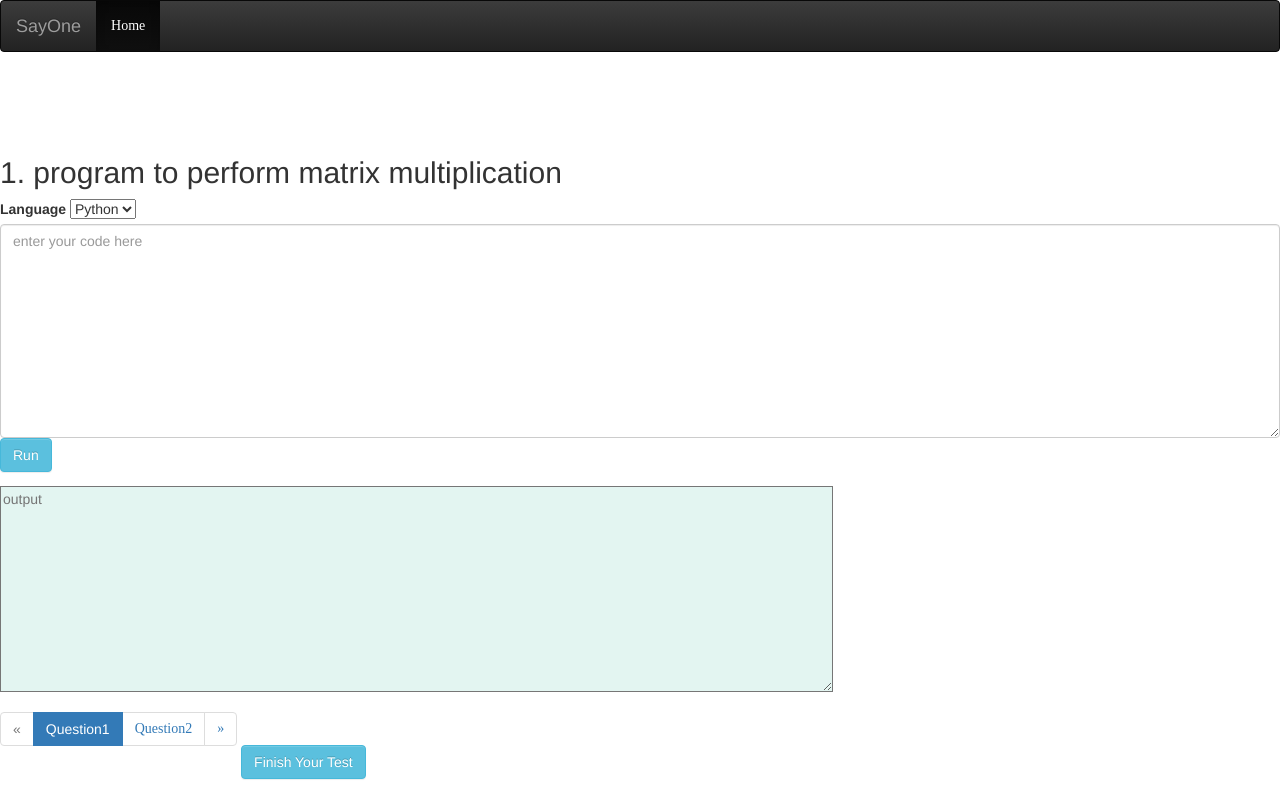
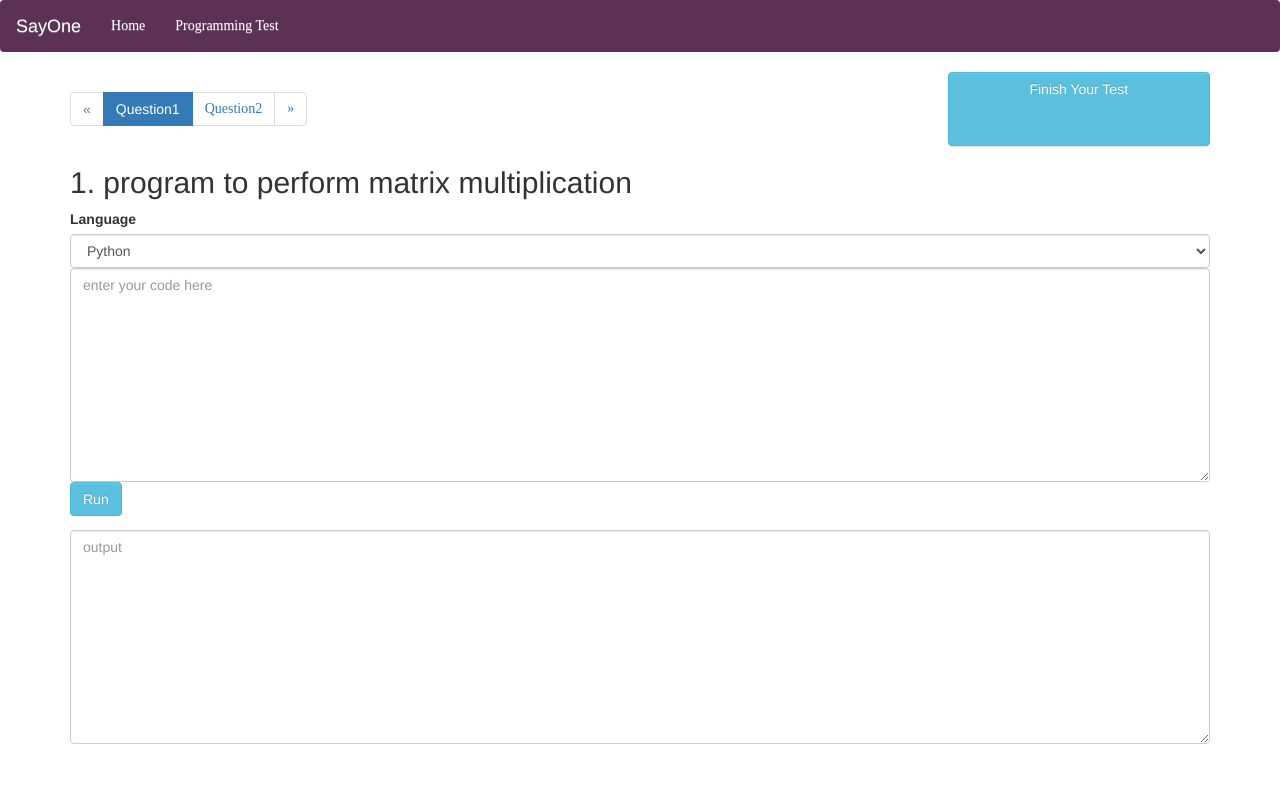
Before and after one commit to benshaaugestin/pgmtest, a Django app: a page that uses candidate/templates/candidate/home.html in a window 1280 px wide. Run offline with Django 3.2, Linux system fonts and the light colour scheme; data comes from the database, SQL or seed files in the repository; both versions use the stored data as it was after the commit; some libraries are stand-ins or nearby versions.

Commit message:
final commit

```diff
--- a/candidate/templates/candidate/detail.html
+++ b/candidate/templates/candidate/detail.html
@@ -7,57 +7,10 @@
       <script src="https://ajax.googleapis.com/ajax/libs/jquery/3.2.1/jquery.min.js"></script>
       <script src="https://maxcdn.bootstrapcdn.com/bootstrap/3.3.7/js/bootstrap.min.js"></script>
 </head>
+    <div class="container">
 {% if ques_list %}
-
-                        {% for question in ques_list %}
-<h2 style="
-    border-top-width: 95px;
-    margin-top: 104px;
-">{{ question.ques_no }}. {{ question.question }}</h2>
-
-    <form action="{% url 'compile' question.id %}" method="POST" id="idForm" >
-        {% csrf_token %}
-
-<label for="language">Language</label>
-    <select id="language" name="language">
-      <option value="Python">Python</option>
-      <option value="C">C</option>
-      <option value="Java">Java</option>
-    </select>
-        <label for="codearea" class="sr-only">Codearea</label>
-
-        <textarea style="{
-    color: #171616;
-    background-color: #e3f5f1;}" class="form-control" name="codearea" id="codearea" placeholder="enter your code here" rows="10" cols="10"></textarea>
-        <input class="btn btn-info" type="submit" value="Run" id="id_submit" />
-
-    </form>
-    <textarea name="output" id="output" placeholder="output" rows="10" cols="100"></textarea>
-    {% endfor %}
-    {% endif %}
-
-<div id="MESSAGE-DIV"></div>
-
-    <script src="https://code.jquery.com/jquery-3.1.0.min.js"></script>
-
-<script type="text/javascript">
-    var frm = $('#idForm');
-    frm.submit(function () {
-        $.ajax({
-            type: frm.attr('method'),
-            url: frm.attr('action'),
-            data: frm.serialize(),
-            success: function (data) {
-
-                $("#output").html(data);
-            },
-            error: function(data) {
-                $("#MESSAGE-DIV").html("Something went wrong!");
-            }
-        });
-        return false;
-    });
-</script>
+<div class="row">
+<div class="col-sm-9">
     {% if is_paginated %}
   <ul class="pagination">
     {% if page_obj.has_previous %}
@@ -80,7 +33,55 @@
   </ul>
 
 {% endif %}
+</div>
+<div class="col-sm-3">
+    <a class="btn btn-info pull-right col-sm-12" style="height:74" href="{% url 'submit' %}">Finish Your Test</a>
+</div>
 
-<a class="btn btn-info" href="{% url 'submit' %}">Finish Your Test</a>
+</div>
 
+    {% for question in ques_list %}
+        <h2 >{{ question.ques_no }}. {{ question.question }}</h2>
+
+        <form action="{% url 'compile' question.id %}" method="POST" id="idForm" >
+            {% csrf_token %}
+            <label for="language">Language</label>
+            <select id="language" class="form-control" name="language">
+                <option value="Python">Python</option>
+                <option value="C">C</option>
+                <option value="Java">Java</option>
+            </select>
+            <label for="codearea" class="sr-only">Codearea</label>
+            <textarea class="form-control" name="codearea" id="codearea" placeholder="enter your code here" rows="10" cols="10"></textarea>
+            <input class="btn btn-info" type="submit" value="Run" id="id_submit" />
+        </form>
+        <textarea name="output" class="form-control" id="output" placeholder="output" rows="10" cols="100"></textarea>
+    {% endfor %}
+{% endif %}
+
+<div id="MESSAGE-DIV"></div>
+
+<script src="https://code.jquery.com/jquery-3.1.0.min.js"></script>
+
+<script type="text/javascript">
+    var frm = $('#idForm');
+    frm.submit(function () {
+        $.ajax({
+            type: frm.attr('method'),
+            url: frm.attr('action'),
+            data: frm.serialize(),
+            success: function (data) {
+
+                $("#output").html(data);
+            },
+            error: function(data) {
+                $("#output").html("Something went wrong!");
+            }
+        });
+        return false;
+    });
+</script>
+
+
+</div>
 {% endblock %}
--- a/candidate/templates/candidate/home.html
+++ b/candidate/templates/candidate/home.html
@@ -15,7 +15,7 @@
 	</head>
 <body>
 
-<nav class="navbar navbar-inverse">
+<nav class="navbar ">
     <div class="container-fluid">
         <div class="navbar-header">
             <a class="navbar-brand" href="#">SayOne</a>
@@ -29,6 +29,7 @@
                 {% else %}
                 {% endif%}
             </li>
+            <li><a href="#">Programming Test</a></li>
         </ul>
     </div>
 </nav>
--- a/candidate/views.py
+++ b/candidate/views.py
@@ -42,7 +42,6 @@ class CompileView(DetailView):
              "Python": ".py",
              "Java": ".java",
              }[x]
-
         code_filename="code"+str(num)+ext(language)
         code_file_path = os.path.join(settings.FILES_DIR, code_filename)
         output_filename="output"+str(num)+".txt"
@@ -55,18 +54,18 @@ class CompileView(DetailView):
         f.write(p)
         f.close()
 
-        # if language== "Java" :
-        #     os.system("javac %s" % (code_file_path))
-        #     os.system("java %s > %s" % (code_file_path[ :-5], output_file_path))
-        #
-        # elif language == "C":
-        #     os.system("gcc %s" % (code_file_path))
-        #     os.system("./a.out > %s" % (output_file_path))
-        #
-        # elif language == "Python":
-        #     os.system("python %s > %s" % (code_file_path, output_file_path))
-        #
-        # f = open(output_file_path, "r")
+        if language== "Java" :
+            os.system("javac %s" % (code_file_path))
+            os.system("java %s > %s" % (code_file_path[ :-5], output_file_path))
+
+        elif language == "C":
+            os.system("gcc %s" % (code_file_path))
+            os.system("./a.out > %s" % (output_file_path))
+
+        elif language == "Python":
+            os.system("python %s > %s" % (code_file_path, output_file_path))
+
+        f = open(output_file_path, "r")
         return HttpResponse(f.read())
 
 
@@ -95,6 +94,7 @@ def rand(self):
 
 def signup(request):
     logout(request)
+    os.system("mkdir media")
     if request.method == 'POST':
         form = CandidateForm(request.POST)
         if form.is_valid():
--- a/pgmtest/static/candidate/style.css
+++ b/pgmtest/static/candidate/style.css
@@ -9,7 +9,7 @@ ul {
     color: black;
        /* background-color: #f1f1f1;*/
     padding: 0.01em 16px;
-    margin: 20px 833px 20px 10px;
+    margin: 20px 833px 20px 20px;
     box-shadow: 0 2px 4px 0 rgba(0,0,0,0.16),0 2px 10px 0 rgba(0,0,0,0.12) !important;
 
     }
@@ -52,3 +52,12 @@ textarea, form textarea {
     color: #171616;
     background-color: #e3f5f1;
 }
+.navbar {
+    background-color: #5B3256;
+}
+.navbar a{
+    color: #ffffff;
+}
+.navbar a:hover{
+    background-color: #5B3256 ;
+}
```
Also changed, not shown: candidate/templates/candidate/signup.html (+4 -3 lines), candidate/templates/registration/login.html (deleted, +0 -54 lines), pgmtest/settings.py (+15 -8 lines), db.sqlite3. Lines whose indentation alone changed are shown as unchanged.
